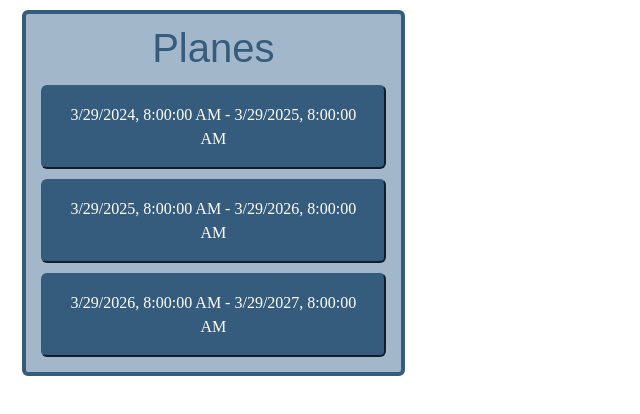
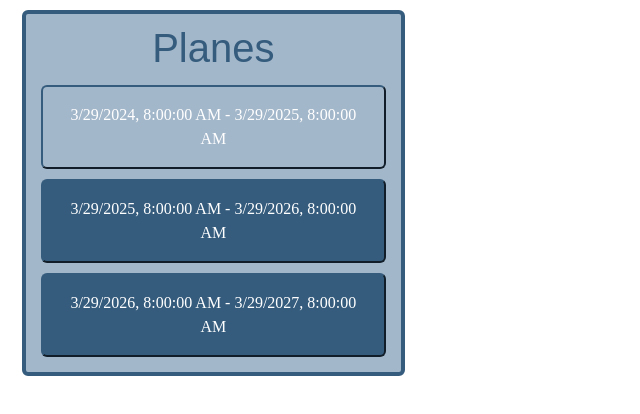
Before and after one commit to SII-Informatica-UMA/ciklum-care-it, an Angular app in the folder frontend/: page / in a window 1280 px wide. In both pictures the pointer is over the button 213 px from the left and 127 px from the top of the page. Shown: the top 414 px of the page, without its empty margins (0-640 px from the left). Built offline with nearby package versions, Linux system fonts and the light colour scheme.

Commit message:
diseño final

```diff
--- a/frontend/src/app/app.component.css
+++ b/frontend/src/app/app.component.css
@@ -42,5 +42,11 @@
     cursor: default;
     color: #355c7d !important;
     font-family: cursive;
-    font-style: bold !important;
 }
+
+.plan:hover{
+    transform: none !important;
+    background-color: #a3b7ca !important;
+    color: #355c7d !important;
+    box-shadow: none !important;
+  }
--- a/frontend/src/app/sesion/sesion.component.css
+++ b/frontend/src/app/sesion/sesion.component.css
@@ -47,3 +47,10 @@
   color: #355c7d !important;
   font-family: cursive;
 }
+
+.sesion:hover{
+  transform: none !important;
+  background-color: #a3b7ca !important;
+  color: #355c7d !important;
+  box-shadow: none !important;
+}
```
